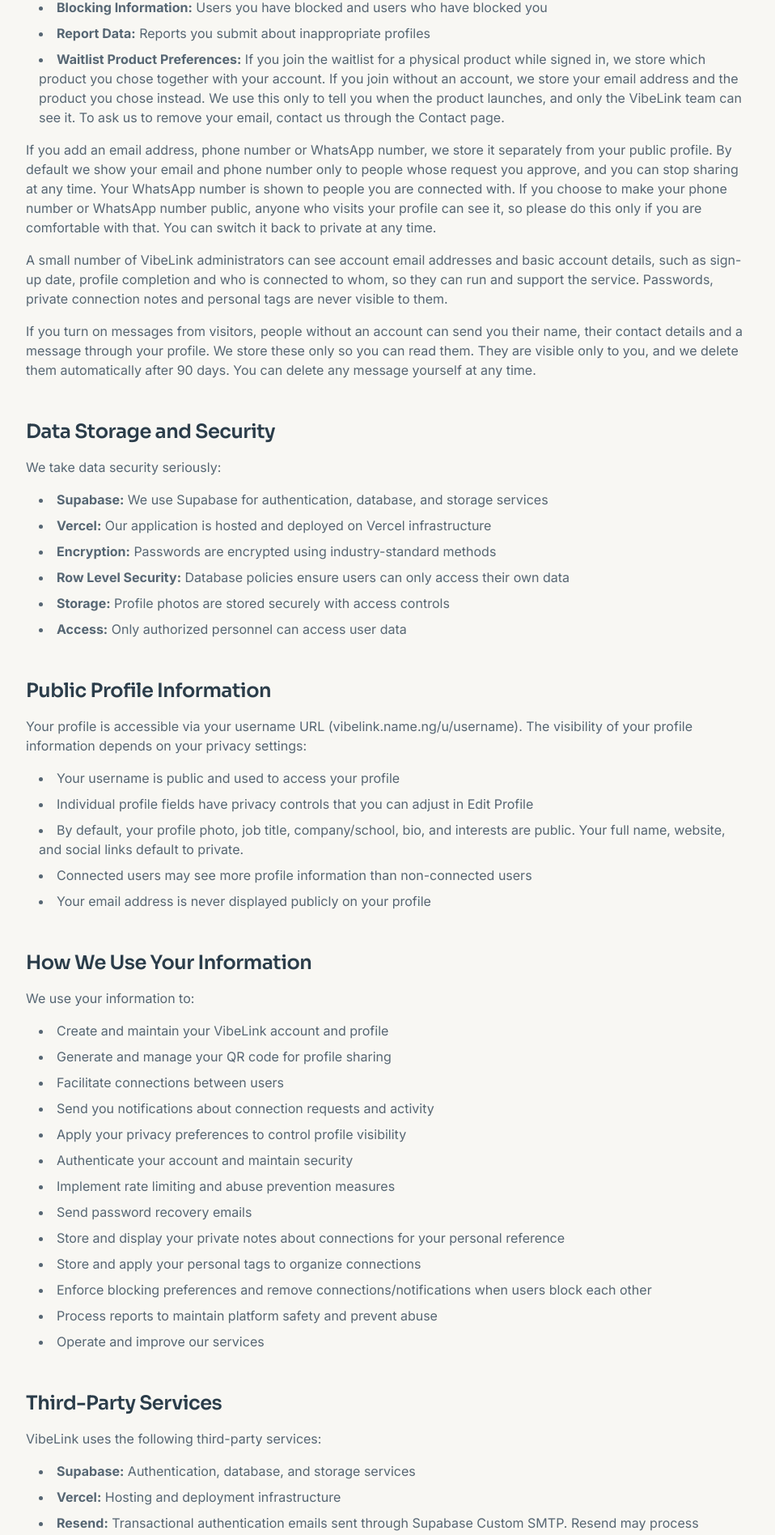
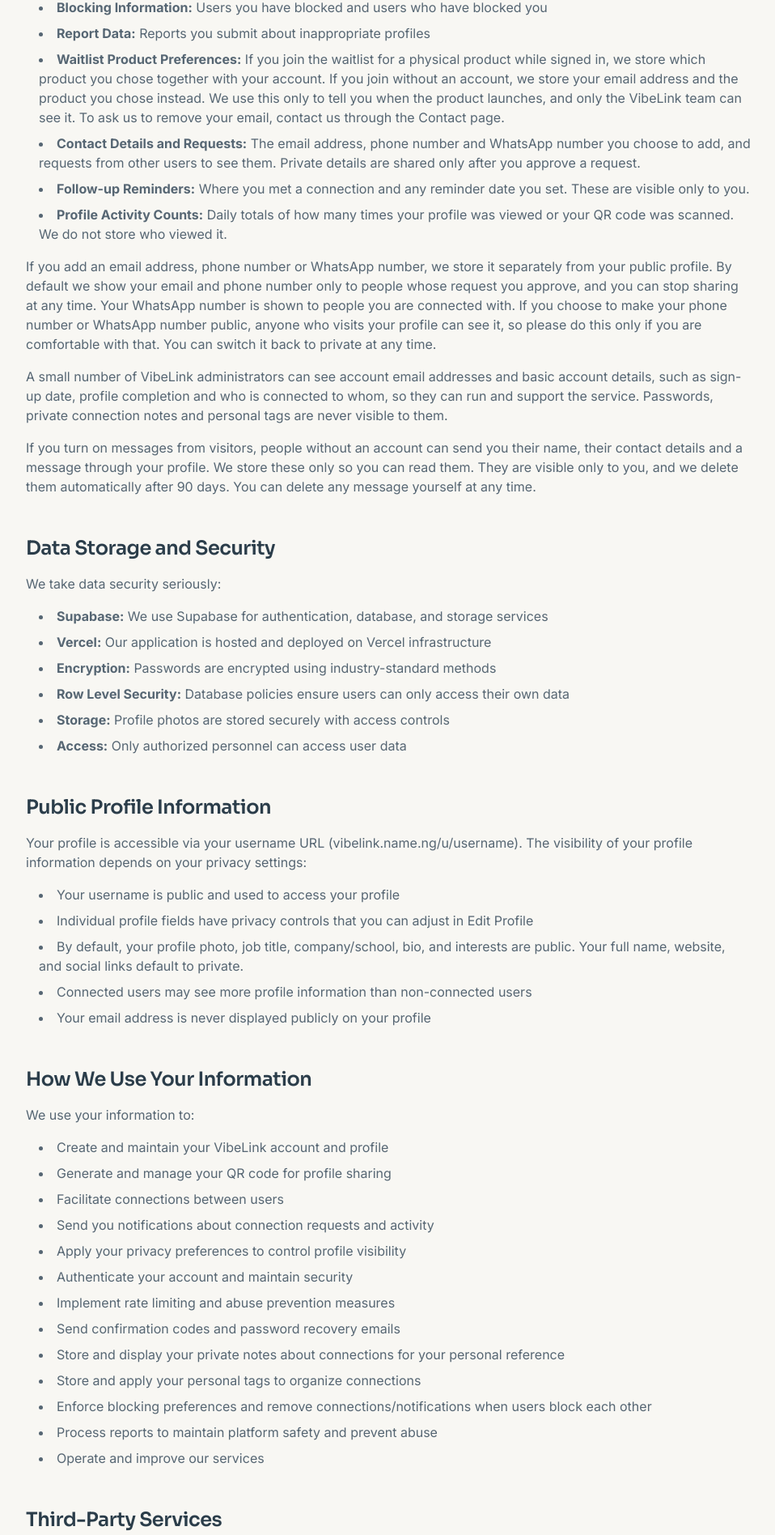
Before and after one commit to FHA-001/vibelink, a Next.js app: page /privacy in a window 1280 px wide. Shown: the part 875-2771 px from the top of the page at 81% size, without its empty margins (160-1118 px from the left). Built offline with nearby package versions, Linux system fonts and the light colour scheme; no server answers.

Commit message:
Update privacy policy for email codes, contact details and deletion

```diff
--- a/app/privacy/page.tsx
+++ b/app/privacy/page.tsx
@@ -27,7 +27,7 @@ export default function PrivacyPolicyPage() {
               transition={{ duration: 0.6, delay: 0.2 }}
               className="text-lg text-muted-foreground mb-4"
             >
-              Last updated: 1 November 2026
+              Last updated: 22 November 2026
             </motion.p>
             <motion.p
               initial={{ opacity: 0, y: 20 }}
@@ -66,6 +66,9 @@ export default function PrivacyPolicyPage() {
                   <li><strong>Blocking Information:</strong> Users you have blocked and users who have blocked you</li>
                   <li><strong>Report Data:</strong> Reports you submit about inappropriate profiles</li>
                   <li><strong>Waitlist Product Preferences:</strong> If you join the waitlist for a physical product while signed in, we store which product you chose together with your account. If you join without an account, we store your email address and the product you chose instead. We use this only to tell you when the product launches, and only the VibeLink team can see it. To ask us to remove your email, contact us through the Contact page.</li>
+                  <li><strong>Contact Details and Requests:</strong> The email address, phone number and WhatsApp number you choose to add, and requests from other users to see them. Private details are shared only after you approve a request.</li>
+                  <li><strong>Follow-up Reminders:</strong> Where you met a connection and any reminder date you set. These are visible only to you.</li>
+                  <li><strong>Profile Activity Counts:</strong> Daily totals of how many times your profile was viewed or your QR code was scanned. We do not store who viewed it.</li>
                 </ul>
                 <p>
                   If you add an email address, phone number or WhatsApp number, we store it separately from your
@@ -144,7 +147,7 @@ switch it back to private at any time.
                   <li>Apply your privacy preferences to control profile visibility</li>
                   <li>Authenticate your account and maintain security</li>
                   <li>Implement rate limiting and abuse prevention measures</li>
-                  <li>Send password recovery emails</li>
+                  <li>Send confirmation codes and password recovery emails</li>
                   <li>Store and display your private notes about connections for your personal reference</li>
                   <li>Store and apply your personal tags to organize connections</li>
                   <li>Enforce blocking preferences and remove connections/notifications when users block each other</li>
@@ -167,7 +170,8 @@ switch it back to private at any time.
                 <ul className="list-disc list-inside space-y-2 ml-4">
                   <li><strong>Supabase:</strong> Authentication, database, and storage services</li>
                   <li><strong>Vercel:</strong> Hosting and deployment infrastructure</li>
-                  <li><strong>Resend:</strong> Transactional authentication emails sent through Supabase Custom SMTP. Resend may process recipient email addresses and authentication email content including reset/verification links.</li>
+                  <li><strong>Resend:</strong> Transactional authentication emails (confirmation codes, confirmation links and password reset links) sent through Supabase Custom SMTP. Resend may process recipient email addresses and the content of these emails, including codes and links.</li>
+                  <li><strong>Cloudflare Turnstile:</strong> A security check on sign up, sign in, password reset, waitlist and visitor message forms that helps block automated abuse. It may process technical information such as your IP address and browser details.</li>
                 </ul>
                 <p>
                   These services have their own privacy policies and data handling practices. We encourage you to review their policies.
@@ -193,6 +197,8 @@ switch it back to private at any time.
                   <li>Blocked user relationships are deleted</li>
                   <li>Reports submitted by you or about you are deleted</li>
                   <li>Private connection notes and personal tags are deleted</li>
+                  <li>Your contact details, contact requests, visitor messages, follow-up reminders and profile activity counts are deleted</li>
+                  <li>Waitlist entries linked to your account are deleted</li>
                   <li>This action is intended to be permanent</li>
                 </ul>
                 <p>
```
Lines whose indentation alone changed are shown as unchanged.
